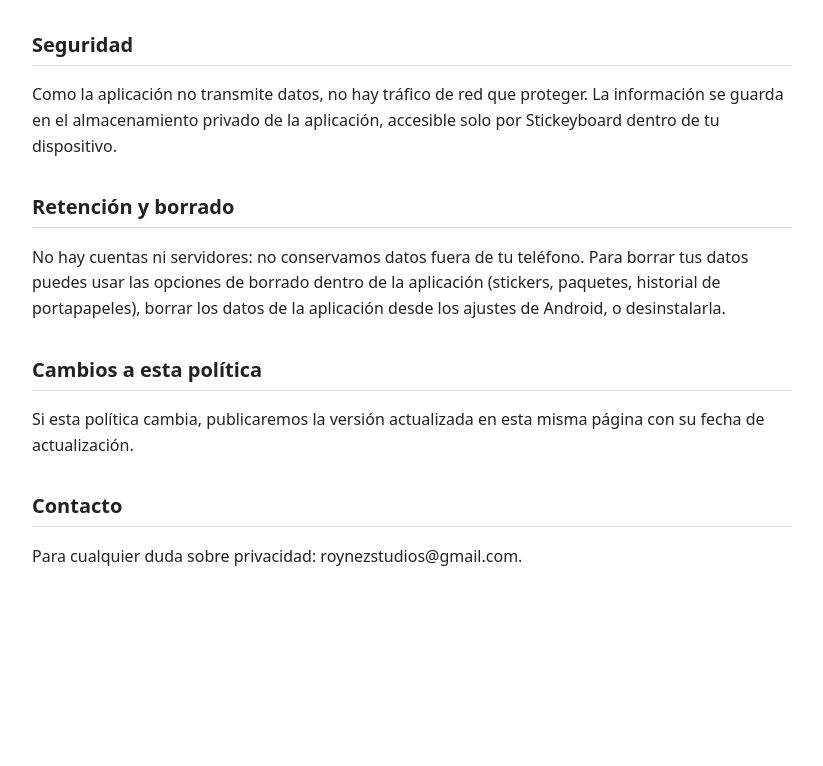
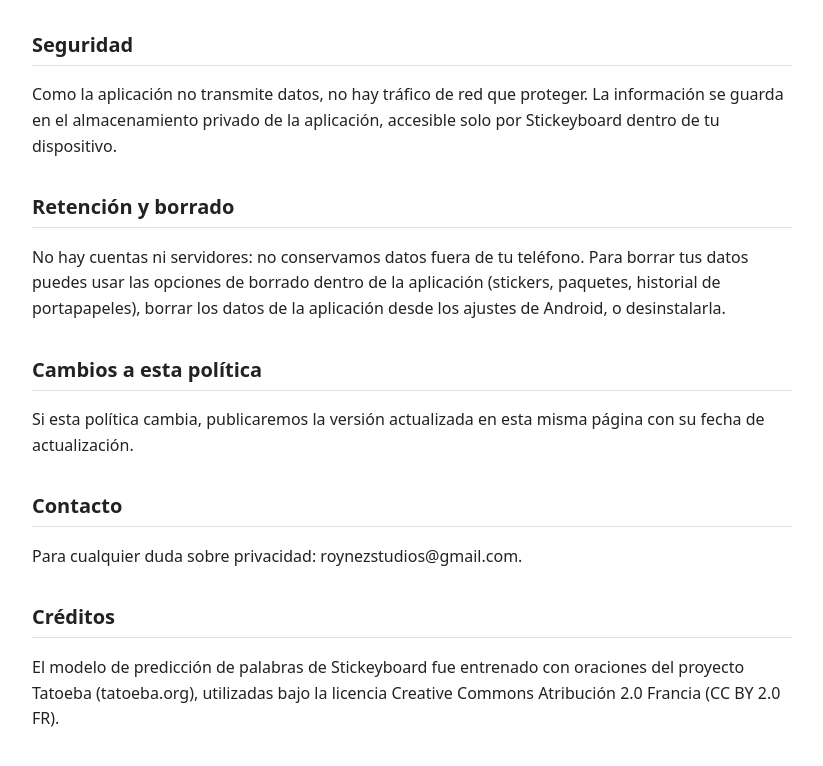
Before and after one commit to roynezstudios-rgb/stickeyboard, a plain HTML site: page privacidad.html in a window 1280 px wide. Shown: the part 1681-2447 px from the top of the page, without its empty margins (228-1051 px from the left). Before the commit the page ends 2314 px from the top, so only its background shows below. Drawn offline with Linux system fonts and the light colour scheme.

Commit message:
Agregar crédito Tatoeba (CC BY 2.0 FR) a la política de privacidad

```diff
--- a/privacidad.html
+++ b/privacidad.html
@@ -54,5 +54,8 @@
 <h2>Contacto</h2>
 <p>Para cualquier duda sobre privacidad: roynezstudios@gmail.com.</p>
 
+<h2>Créditos</h2>
+<p>El modelo de predicción de palabras de Stickeyboard fue entrenado con oraciones del proyecto Tatoeba (tatoeba.org), utilizadas bajo la licencia Creative Commons Atribución 2.0 Francia (CC BY 2.0 FR).</p>
+
 </body>
 </html>
```
